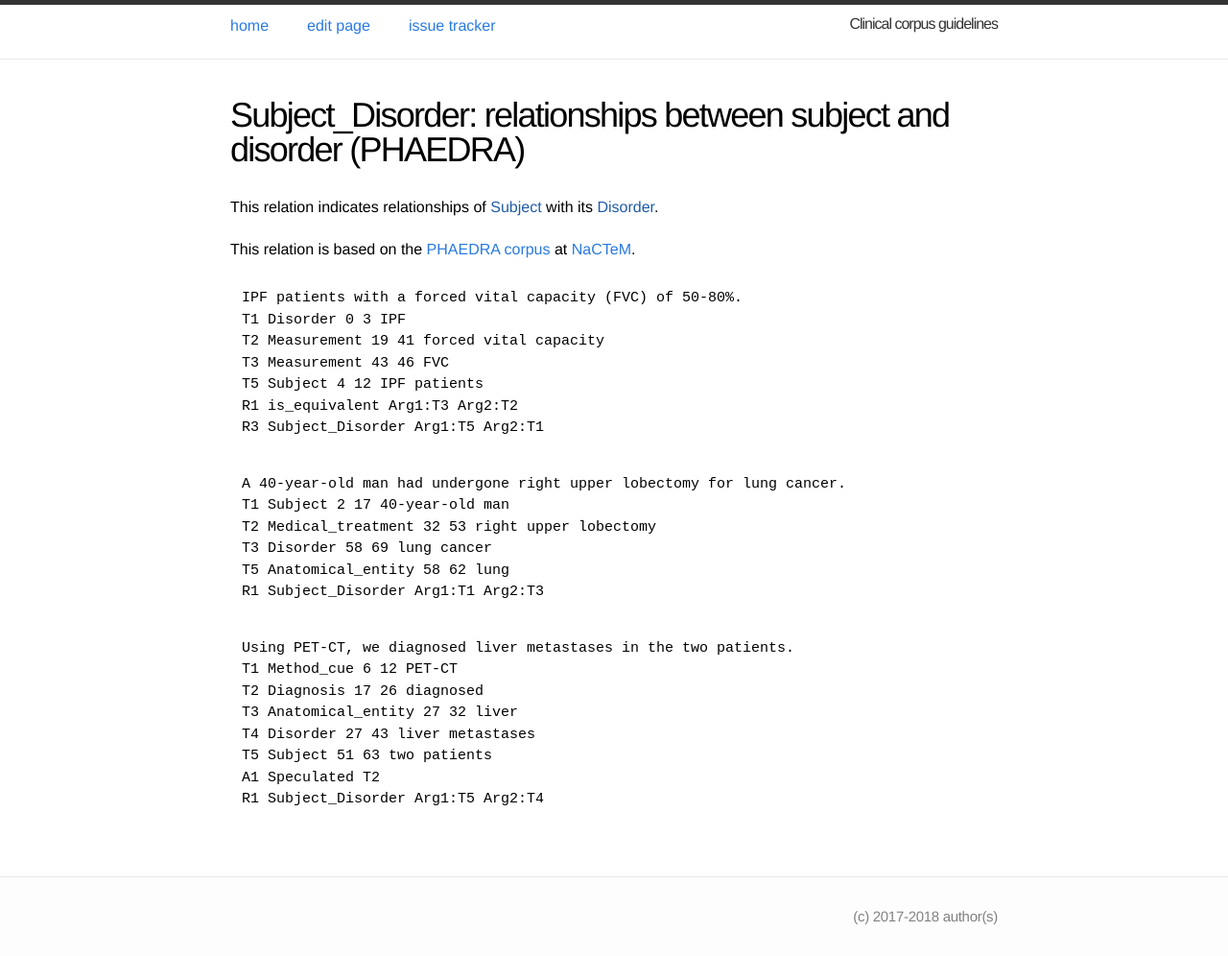
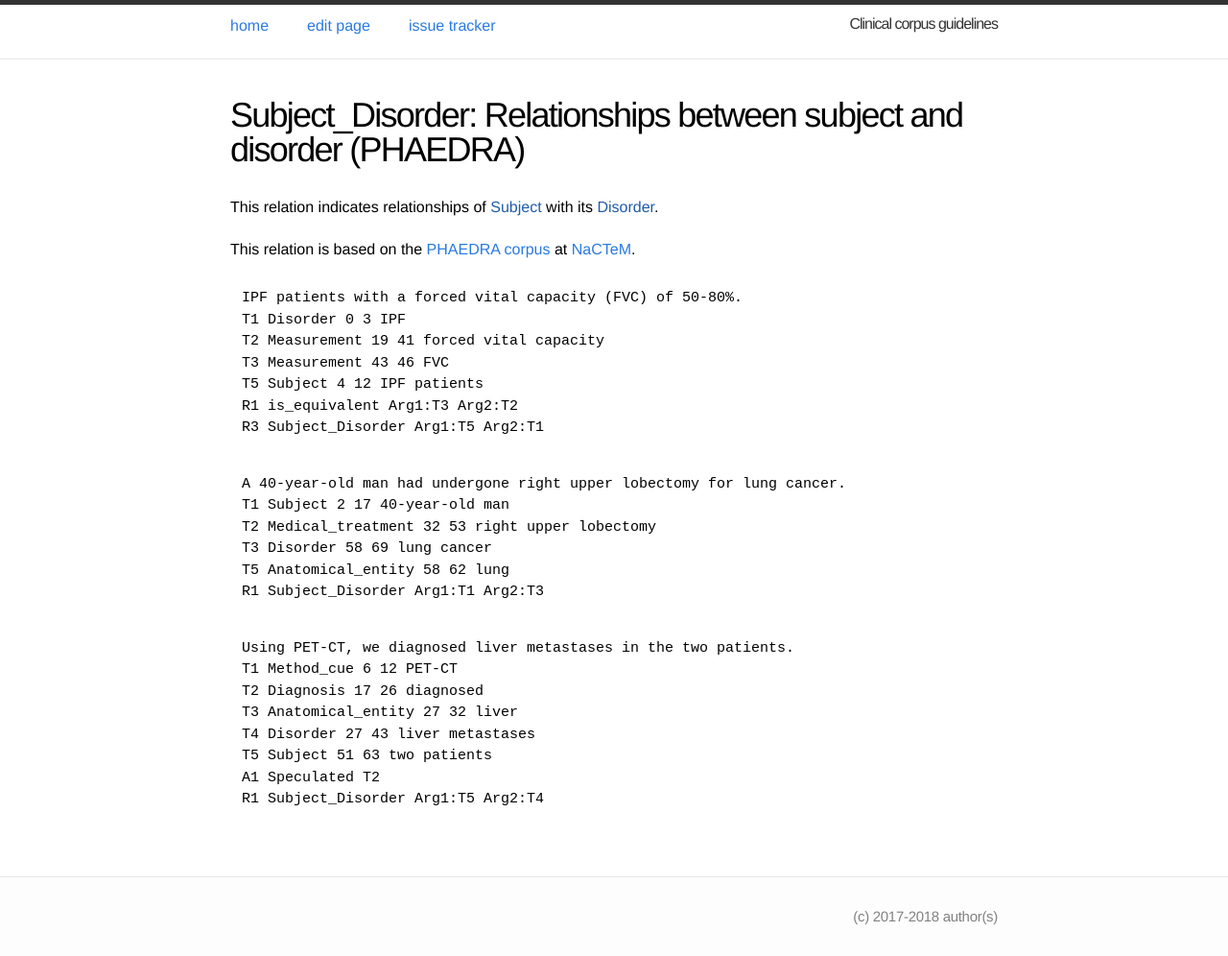
Before and after one commit to ezcatdb/clinicalcorpus-guidelines, a Jekyll site: the page built from _relation/Subject_Disorder.md, in a window 1280 px wide. Shown: the whole page at 96% size. Built offline with Jekyll 4.4.1, drawn with Linux system fonts in a browser that asks for light colours.

```diff
--- a/_relation/Subject_Disorder.md
+++ b/_relation/Subject_Disorder.md
@@ -1,7 +1,7 @@
 ---
 layout: entry
 title: "Subject_Disorder"
-shortdef: "relationships between subject and disorder (PHAEDRA)"
+shortdef: "Relationships between subject and disorder (PHAEDRA)"
 order: 110
 ---
 
```
Also changed, not shown: _relation/Cause_Effect.md (+1 -1 lines).
